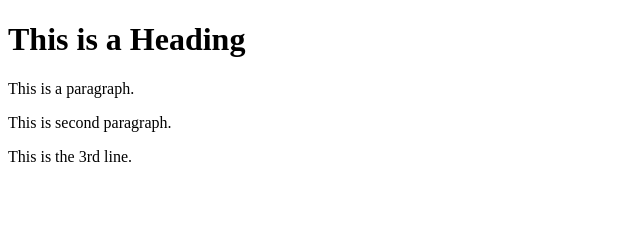
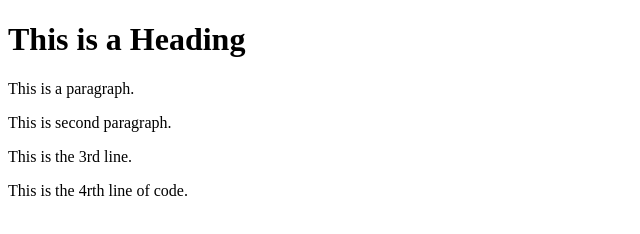
Before and after one commit to pzhuravlenkopd/pzhuravlenkopd, a plain HTML site: page index.html in a window 1280 px wide. Shown: the whole page, without its empty margins (0-640 px from the left). Drawn offline with Linux system fonts and the light colour scheme.

Commit message:
added 4th line of code

```diff
--- a/index.html
+++ b/index.html
@@ -9,6 +9,7 @@
 <p>This is a paragraph.</p>
 <p>This is second paragraph.</p>
 <p>This is the 3rd line.</p>
+<p>This is the 4rth line of code.</p>
 
 </body>
 </html>
```
